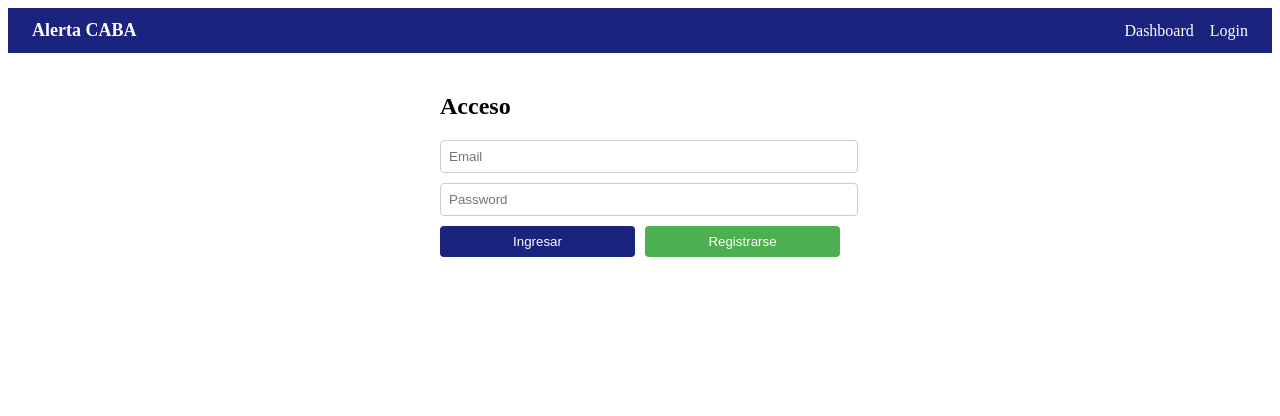
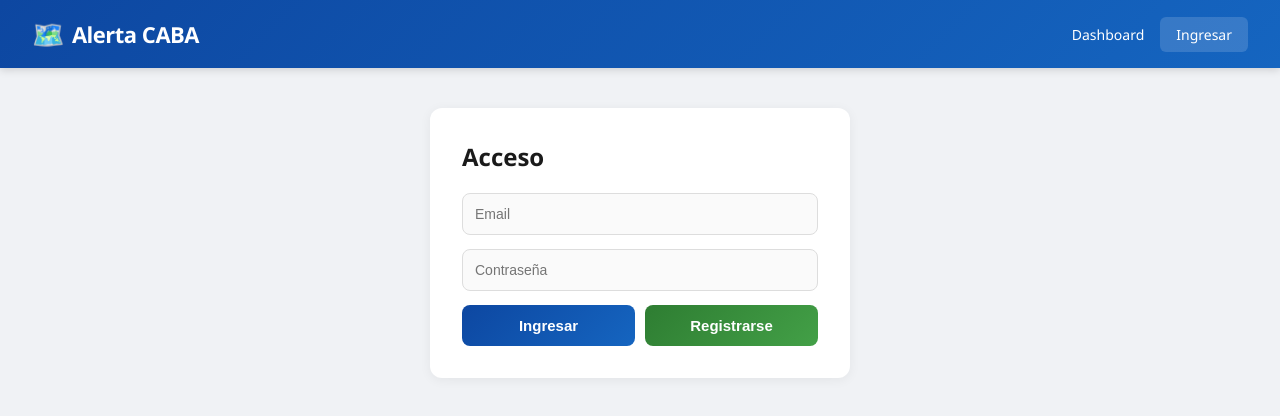
Before and after one commit to NathaNN73/riesgo-delictivo-caba, a React (Vite) app in the folder frontend/: page /login in a window 1280 px wide. Shown: the top 416 px of the page. Built offline with nearby package versions, Linux system fonts and the light colour scheme.

Commit message:
mejora de vistas

```diff
--- a/frontend/src/App.jsx
+++ b/frontend/src/App.jsx
@@ -1,44 +1,52 @@
 import { useState } from "react";
-import { BrowserRouter, Routes, Route, Link, Navigate, useNavigate } from "react-router-dom";
+import { BrowserRouter, Routes, Route, Link, Navigate, useLocation } from "react-router-dom";
 import { getToken, setToken, logout as apiLogout } from "./api";
 import Login from "./pages/Login";
 import Dashboard from "./pages/Dashboard";
 import Admin from "./pages/Admin";
 
-export default function App() {
+const S = {
+  nav: { display:"flex",justifyContent:"space-between",alignItems:"center",padding:"16px 32px",
+    background:"linear-gradient(135deg, #0d47a1, #1565c0)",color:"#fff",boxShadow:"0 2px 8px rgba(0,0,0,.15)" },
+  logo: { fontSize:22, fontWeight:800, letterSpacing:-0.5, display:"flex",alignItems:"center",gap:8 },
+  link: (active) => ({ color:"#fff",textDecoration:"none",padding:"8px 16px",borderRadius:6,
+    background:active?"rgba(255,255,255,.15)":"transparent",fontWeight:500,fontSize:14 }),
+  btn: { marginLeft:12,background:"#ef5350",color:"#fff",border:"none",padding:"6px 16px",
+    borderRadius:6,fontWeight:600,cursor:"pointer",fontSize:13 },
+  main: { maxWidth:960, margin:"32px auto", padding:"0 24px" },
+};
+
+function Layout() {
   const [auth, setAuth] = useState(!!getToken());
-
-  const handleLogin = (token) => { setToken(token); setAuth(true); };
+  const loc = useLocation();
+  const handleLogin = (t) => { setToken(t); setAuth(true); };
   const handleLogout = () => { apiLogout(); setAuth(false); };
 
   return (
-    <BrowserRouter>
-      <nav style={navStyle}>
-        <span style={{ fontWeight: "bold", fontSize: 18 }}>Alerta CABA</span>
-        <div>
-          <Link to="/" style={linkStyle}>Dashboard</Link>
-          {auth && <Link to="/admin" style={linkStyle}>Admin</Link>}
-          {auth ? (
-            <button onClick={handleLogout} style={btnStyle}>Salir</button>
-          ) : (
-            <Link to="/login" style={linkStyle}>Login</Link>
-          )}
+    <>
+      <nav style={S.nav}>
+        <Link to="/" style={{ textDecoration:"none",color:"#fff" }}>
+          <span style={S.logo}><span style={{fontSize:26}}>🗺️</span> Alerta CABA</span>
+        </Link>
+        <div style={{ display:"flex",alignItems:"center",gap:0 }}>
+          <Link to="/" style={S.link(loc.pathname==="/")}>Dashboard</Link>
+          {auth && <Link to="/admin" style={S.link(loc.pathname==="/admin")}>Admin</Link>}
+          {auth
+            ? <button onClick={handleLogout} style={S.btn}>Salir</button>
+            : <Link to="/login" style={S.link(loc.pathname==="/login")}>Ingresar</Link>}
         </div>
       </nav>
-      <main style={{ maxWidth: 900, margin: "20px auto", padding: "0 20px" }}>
+      <main style={S.main}>
         <Routes>
           <Route path="/" element={<Dashboard />} />
           <Route path="/login" element={<Login onLogin={handleLogin} />} />
           <Route path="/admin" element={auth ? <Admin /> : <Navigate to="/login" />} />
         </Routes>
       </main>
-    </BrowserRouter>
+    </>
   );
 }
 
-const navStyle = {
-  display: "flex", justifyContent: "space-between", alignItems: "center",
-  padding: "12px 24px", background: "#1a237e", color: "white",
-};
-const linkStyle = { color: "white", marginLeft: 16, textDecoration: "none" };
-const btnStyle = { marginLeft: 16, background: "#c62828", color: "white", border: "none", padding: "4px 12px", borderRadius: 4, cursor: "pointer" };
+export default function App() {
+  return <BrowserRouter><Layout /></BrowserRouter>;
+}
--- /dev/null
+++ b/frontend/src/index.css
@@ -0,0 +1,2 @@
+*, *::before, *::after { box-sizing: border-box; margin: 0; padding: 0; }
+body { font-family: 'Segoe UI', system-ui, sans-serif; background: #f0f2f5; color: #1a1a1a; min-height: 100vh; }
--- a/frontend/src/main.jsx
+++ b/frontend/src/main.jsx
@@ -1,6 +1,7 @@
 import { StrictMode } from "react";
 import { createRoot } from "react-dom/client";
 import App from "./App";
+import "./index.css";
 
 createRoot(document.getElementById("app")).render(
   <StrictMode><App /></StrictMode>
--- a/frontend/src/pages/Admin.jsx
+++ b/frontend/src/pages/Admin.jsx
@@ -1,93 +1,86 @@
 import { useState, useEffect, useCallback } from "react";
 import { entrenar, metricas, wsUrl } from "../api";
 
+const card = { background:"#fff", borderRadius:12, padding:24, boxShadow:"0 2px 12px rgba(0,0,0,.06)" };
+const btn = (d) => ({ width:"100%",padding:12,background:d?"#9e9e9e":"linear-gradient(135deg,#0d47a1,#1565c0)",
+  color:"#fff",border:"none",borderRadius:8,fontSize:14,fontWeight:700,cursor:d?"not-allowed":"pointer" });
+const input = { width:"100%",padding:"10px 12px",borderRadius:8,border:"1px solid #ddd",fontSize:14,marginBottom:10,background:"#fafafa" };
+
+const metricRows = [
+  ["Uptime", m => `${m.uptime_segundos.toFixed(0)}s`],
+  ["MongoDB", m => m.mongo_conectado?"🟢":"🔴"],
+  ["Redis", m => m.redis_conectado?"🟢":"🔴"],
+  ["Entrenando", m => m.entrenando?"▶️ Sí":"⏸️ No"],
+  ["Época", m => `${m.epoca_actual}/${m.epocas_totales}`],
+  ["Predicciones", m => m.predicciones],
+  ["Cache hits", m => m.cache_hits],
+  ["Latencia prom", m => `${m.latencia_prom_ms.toFixed(1)}ms`],
+];
+
+const resultRows = (r) => [
+  ["Train", r.train_size],["Test", r.test_size],
+  ["Accuracy", (r.accuracy*100).toFixed(1)+"%"],
+  ["Precision", (r.precision*100).toFixed(1)+"%"],
+  ["Recall", (r.recall*100).toFixed(1)+"%"],
+  ["F1", (r.f1*100).toFixed(1)+"%"],
+  ["VP (TP)", r.tp],["VN (TN)", r.tn],
+  ["FP", r.fp],["FN", r.fn],
+];
+
 export default function Admin() {
-  const [m, setM] = useState(null);
-  const [wsMsg, setWsMsg] = useState(null);
-  const [entrenando, setEntrenando] = useState(false);
-  const [epocas, setEpocas] = useState(200);
+  const [m,setM]=useState(null); const [ws,setWs]=useState(null);
+  const [loading,setLoading]=useState(false); const [ep,setEp]=useState(200); const [res,setRes]=useState(null);
 
-  const cargar = useCallback(async () => {
-    try { setM(await metricas()); } catch {}
-  }, []);
+  const load = useCallback(async ()=>{ try{setM(await metricas())}catch{}},[]);
+  useEffect(()=>{ load(); const t=setInterval(load,3000); return ()=>clearInterval(t); },[load]);
+  useEffect(()=>{ const w=new WebSocket(wsUrl()); w.onmessage=e=>setWs(JSON.parse(e.data)); return ()=>w.close(); },[]);
 
-  useEffect(() => { cargar(); const id = setInterval(cargar, 3000); return () => clearInterval(id); }, [cargar]);
-
-  useEffect(() => {
-    const ws = new WebSocket(wsUrl());
-    ws.onmessage = (e) => setWsMsg(JSON.parse(e.data));
-    return () => ws.close();
-  }, []);
-
-  const iniciar = async () => {
-    setEntrenando(true);
-    try { await entrenar(epocas); cargar(); } catch (e) { alert(e.message); }
-    setEntrenando(false);
-  };
+  const start = async ()=> { setLoading(true); setRes(null); try{setRes(await entrenar(ep)); load()}catch(e){alert(e.message)} setLoading(false); };
+  const busy = loading || m?.entrenando;
 
   return (
     <div>
-      <h2>Panel de Administración</h2>
-
-      <div style={{ display: "grid", gridTemplateColumns: "1fr 1fr", gap: 16 }}>
-        <Panel titulo="Clúster">
-          {m && <Metricas m={m} />}
-        </Panel>
-
-        <Panel titulo="Entrenamiento">
-          <label>Épocas</label>
-          <input type="number" value={epocas} onChange={e => setEpocas(+e.target.value)}
-            style={{ width: "100%", padding: 6, marginBottom: 8, borderRadius: 4, border: "1px solid #ccc" }} />
-          <button onClick={iniciar} disabled={entrenando || m?.entrenando}
-            style={btnStyle(entrenando || m?.entrenando)}>
-            {entrenando || m?.entrenando ? "Entrenando..." : "Iniciar entrenamiento"}
+      <h2 style={{fontSize:24,fontWeight:700,marginBottom:20}}>Panel de Administración</h2>
+      <div style={{display:"grid",gridTemplateColumns:"1fr 1fr",gap:20}}>
+        <div style={card}>
+          <h3 style={{fontSize:16,fontWeight:700,marginBottom:16}}>📊 Clúster</h3>
+          {m && <table style={{width:"100%",borderCollapse:"collapse"}}><tbody>
+            {metricRows.map(([k,fn])=><tr key={k}>
+              <td style={{padding:"6px 0",fontWeight:600,color:"#555",fontSize:13}}>{k}</td>
+              <td style={{textAlign:"right",fontSize:14}}>{fn(m)}</td></tr>)}
+          </tbody></table>}
+        </div>
+        <div style={card}>
+          <h3 style={{fontSize:16,fontWeight:700,marginBottom:16}}>🏋️ Entrenamiento</h3>
+          <label style={{display:"block",marginBottom:4,fontWeight:600,fontSize:13,color:"#555"}}>Épocas</label>
+          <input type="number" value={ep} onChange={e=>setEp(+e.target.value)} style={input} />
+          <button onClick={start} disabled={busy} style={btn(busy)}>
+            {busy?"Entrenando...":"Iniciar entrenamiento"}
           </button>
-          {wsMsg?.tipo === "progreso_entrenamiento" && (
-            <div style={{ marginTop: 8, padding: 8, background: "#e3f2fd", borderRadius: 4 }}>
-              Época {wsMsg.epoca}/{wsMsg.total} — Costo: {wsMsg.costo.toFixed(4)}
+          {ws?.tipo==="progreso_entrenamiento" && (
+            <div style={{marginTop:12,padding:12,background:"#e3f2fd",borderRadius:8,fontSize:13}}>
+              Época {ws.epoca}/{ws.total} — Costo: {ws.costo.toFixed(4)}
             </div>
           )}
-        </Panel>
+        </div>
       </div>
+      {res && (
+        <div style={{...card,marginTop:20}}>
+          <h3 style={{fontSize:16,fontWeight:700,marginBottom:16}}>✅ Resultado del entrenamiento</h3>
+          <div style={{display:"grid",gridTemplateColumns:"1fr 1fr",gap:16}}>
+            <table style={{width:"100%",borderCollapse:"collapse"}}><tbody>
+              {resultRows(res).slice(0,5).map(([k,v])=><tr key={k}>
+                <td style={{padding:"6px 0",fontWeight:600,color:"#555"}}>{k}</td>
+                <td style={{textAlign:"right",fontWeight:700}}>{v}</td></tr>)}
+            </tbody></table>
+            <table style={{width:"100%",borderCollapse:"collapse"}}><tbody>
+              {resultRows(res).slice(5).map(([k,v])=><tr key={k}>
+                <td style={{padding:"6px 0",fontWeight:600,color:"#555"}}>{k}</td>
+                <td style={{textAlign:"right",fontWeight:700}}>{v}</td></tr>)}
+            </tbody></table>
+          </div>
+        </div>
+      )}
     </div>
   );
 }
-
-function Panel({ titulo, children }) {
-  return (
-    <div style={{ padding: 16, background: "#f5f5f5", borderRadius: 8 }}>
-      <h3 style={{ margin: "0 0 12px 0" }}>{titulo}</h3>
-      {children}
-    </div>
-  );
-}
-
-function Metricas({ m }) {
-  const rows = [
-    ["Uptime", `${m.uptime_segundos.toFixed(0)}s`],
-    ["MongoDB", m.mongo_conectado ? "✅" : "❌"],
-    ["Redis", m.redis_conectado ? "✅" : "❌"],
-    ["Entrenando", m.entrenando ? "Sí" : "No"],
-    ["Época", `${m.epoca_actual}/${m.epocas_totales}`],
-    ["Predicciones", m.predicciones],
-    ["Cache hits", m.cache_hits],
-    ["Latencia prom", `${m.latencia_prom_ms.toFixed(1)}ms`],
-  ];
-  return (
-    <table style={{ width: "100%" }}>
-      <tbody>
-        {rows.map(([k, v]) => (
-          <tr key={k}><td style={{ padding: 4, fontWeight: "bold" }}>{k}</td><td>{v}</td></tr>
-        ))}
-      </tbody>
-    </table>
-  );
-}
-
-function btnStyle(disabled) {
-  return {
-    width: "100%", padding: 10,
-    background: disabled ? "#9e9e9e" : "#1a237e",
-    color: "white", border: "none", borderRadius: 4, cursor: disabled ? "not-allowed" : "pointer",
-  };
-}
--- a/frontend/src/pages/Dashboard.jsx
+++ b/frontend/src/pages/Dashboard.jsx
@@ -14,60 +14,57 @@ const BARRIOS = {
 };
 const DIAS = ["Lunes","Martes","Miércoles","Jueves","Viernes","Sábado","Domingo"];
 
+const card = { background:"#fff", borderRadius:12, padding:32, boxShadow:"0 2px 12px rgba(0,0,0,.06)" };
+const label = { display:"block", marginBottom:4, fontWeight:600, fontSize:13, color:"#555" };
+const field = { display:"block", width:"100%", padding:"10px 12px", borderRadius:8, border:"1px solid #ddd",
+  fontSize:14, marginBottom:16, background:"#fafafa" };
+const btn = { width:"100%", padding:"14px", background:"linear-gradient(135deg,#0d47a1,#1565c0)",
+  color:"#fff",border:"none",borderRadius:8,fontSize:16,fontWeight:700,cursor:"pointer",marginTop:4 };
+
+const riskColors = { 1: { bg:"#ffebee", border:"#ef5350", color:"#c62828", label:"ALTO" },
+  0: { bg:"#e8f5e9", border:"#66bb6a", color:"#2e7d32", label:"BAJO" } };
+
 export default function Dashboard() {
-  const [hora, setHora] = useState(22);
-  const [barrio, setBarrio] = useState(20);
-  const [dia, setDia] = useState(5);
-  const [result, setResult] = useState(null);
-  const [error, setError] = useState("");
+  const [h,setH]=useState(22); const [b,setB]=useState(20); const [d,setD]=useState(5);
+  const [r,setR]=useState(null); const [e,setE]=useState("");
 
-  const consultar = async () => {
-    setError(""); setResult(null);
-    try {
-      const r = await predecir(hora, barrio, dia);
-      setResult(r);
-    } catch (e) {
-      setError(e.message);
-    }
-  };
+  const q = async () => { setE(""); try { setR(await predecir(h,b,d)); } catch(ex) { setE(ex.message); } };
 
   return (
-    <div style={{ maxWidth: 500, margin: "40px auto" }}>
-      <h2>Consultar riesgo delictivo</h2>
-      <label>Hora (0-23)</label>
-      <input type="number" min={0} max={23} value={hora} onChange={e => setHora(+e.target.value)} style={inputStyle} />
-
-      <label>Barrio</label>
-      <select value={barrio} onChange={e => setBarrio(+e.target.value)} style={inputStyle}>
-        {Object.entries(BARRIOS).map(([id, name]) => (
-          <option key={id} value={id}>{name}</option>
-        ))}
-      </select>
-
-      <label>Día</label>
-      <select value={dia} onChange={e => setDia(+e.target.value)} style={inputStyle}>
-        {DIAS.map((d, i) => <option key={i} value={i}>{d}</option>)}
-      </select>
-
-      <button onClick={consultar} style={{ ...primaryBtn, width: "100%", marginTop: 10 }}>
-        Consultar
-      </button>
-
-      {error && <p style={{ color: "red", marginTop: 10 }}>{error}</p>}
-
-      {result && (
-        <div style={{ marginTop: 20, padding: 16, background: result.alto_riesgo ? "#ffebee" : "#e8f5e9", borderRadius: 8 }}>
-          <p style={{ fontSize: 24, fontWeight: "bold", margin: 0 }}>
-            {(result.probabilidad * 100).toFixed(1)}%
-          </p>
-          <p style={{ margin: "4px 0", color: result.alto_riesgo ? "#c62828" : "#2e7d32" }}>
-            Riesgo {result.alto_riesgo ? "ALTO" : "BAJO"} {result.desde_cache ? "(cache)" : ""}
-          </p>
+    <div style={card}>
+      <h2 style={{fontSize:24,fontWeight:700,marginBottom:24}}>Consultar riesgo delictivo</h2>
+      <div style={{display:"grid",gridTemplateColumns:"1fr 1fr 1fr",gap:16}}>
+        <div>
+          <label style={label}>Hora (0-23)</label>
+          <input type="number" min={0} max={23} value={h} onChange={e=>setH(+e.target.value)} style={field} />
+        </div>
+        <div>
+          <label style={label}>Barrio</label>
+          <select value={b} onChange={e=>setB(+e.target.value)} style={field}>
+            {Object.entries(BARRIOS).map(([id,name])=><option key={id} value={id}>{name}</option>)}
+          </select>
+        </div>
+        <div>
+          <label style={label}>Día</label>
+          <select value={d} onChange={e=>setD(+e.target.value)} style={field}>
+            {DIAS.map((n,i)=><option key={i} value={i}>{n}</option>)}
+          </select>
+        </div>
+      </div>
+      <button onClick={q} style={btn}>🔍 Consultar</button>
+      {e && <p style={{color:"#ef5350",marginTop:12,fontSize:14}}>{e}</p>}
+      {r && (
+        <div style={{marginTop:20,
+          background:riskColors[r.alto_riesgo].bg,
+          border:`2px solid ${riskColors[r.alto_riesgo].border}`,
+          borderRadius:12,padding:24,textAlign:"center" }}>
+          <p style={{fontSize:48,fontWeight:800,margin:0,color:riskColors[r.alto_riesgo].color}}>
+            {(r.probabilidad*100).toFixed(1)}%</p>
+          <p style={{fontSize:18,fontWeight:600,color:riskColors[r.alto_riesgo].color,margin:"4px 0"}}>
+            Riesgo {riskColors[r.alto_riesgo].label}</p>
+          <p style={{fontSize:12,color:"#888"}}>{r.desde_cache ? "⚡ desde caché" : "🧠 calculado"}</p>
         </div>
       )}
     </div>
   );
 }
-
-const inputStyle = { display: "block", width: "100%", padding: 8, marginBottom: 10, borderRadius: 4, border: "1px solid #ccc" };
-const primaryBtn = { padding: "8px 20px", background: "#1a237e", color: "white", border: "none", borderRadius: 4, cursor: "pointer" };
--- a/frontend/src/pages/Login.jsx
+++ b/frontend/src/pages/Login.jsx
@@ -2,37 +2,32 @@ import { useState } from "react";
 import { useNavigate } from "react-router-dom";
 import { login, registro } from "../api";
 
+const card = { background:"#fff", borderRadius:12, padding:32, boxShadow:"0 2px 12px rgba(0,0,0,.06)", maxWidth:420, margin:"40px auto" };
+const field = { display:"block", width:"100%", padding:"12px", borderRadius:8, border:"1px solid #ddd", fontSize:14, marginBottom:14, background:"#fafafa" };
+const btn1 = { flex:1, padding:"12px", border:"none", borderRadius:8, fontSize:15, fontWeight:700, cursor:"pointer",
+  background:"linear-gradient(135deg,#0d47a1,#1565c0)", color:"#fff" };
+const btn2 = { ...btn1, background:"linear-gradient(135deg,#2e7d32,#43a047)" };
+
 export default function Login({ onLogin }) {
-  const [email, setEmail] = useState("");
-  const [password, setPassword] = useState("");
-  const [error, setError] = useState("");
-  const navigate = useNavigate();
+  const [email, setEmail] = useState(""); const [pass, setPass] = useState("");
+  const [error, setError] = useState(""); const nav = useNavigate();
 
-  const handle = async (fn, isLogin) => {
+  const go = async (fn, isLogin) => {
     setError("");
-    try {
-      const data = await fn(email, password);
-      if (isLogin) onLogin(data.token);
-      navigate("/admin");
-    } catch (e) {
-      setError(e.message);
-    }
+    try { const d = await fn(email, pass); if (isLogin) onLogin(d.token); nav("/admin"); }
+    catch (e) { setError(e.message); }
   };
 
   return (
-    <div style={{ maxWidth: 400, margin: "40px auto" }}>
-      <h2>Acceso</h2>
-      <input placeholder="Email" value={email} onChange={e => setEmail(e.target.value)} style={inputStyle} />
-      <input placeholder="Password" type="password" value={password} onChange={e => setPassword(e.target.value)} style={inputStyle} />
-      {error && <p style={{ color: "red" }}>{error}</p>}
-      <div style={{ display: "flex", gap: 10 }}>
-        <button onClick={() => handle(login, true)} style={primaryBtn}>Ingresar</button>
-        <button onClick={() => handle(registro, false)} style={secondaryBtn}>Registrarse</button>
+    <div style={card}>
+      <h2 style={{fontSize:24,fontWeight:700,marginBottom:20}}>Acceso</h2>
+      <input placeholder="Email" value={email} onChange={e=>setEmail(e.target.value)} style={field} />
+      <input placeholder="Contraseña" type="password" value={pass} onChange={e=>setPass(e.target.value)} style={field} />
+      {error && <p style={{color:"#ef5350",fontSize:14,marginBottom:10}}>{error}</p>}
+      <div style={{display:"flex",gap:10}}>
+        <button onClick={()=>go(login,true)} style={btn1}>Ingresar</button>
+        <button onClick={()=>go(registro,false)} style={btn2}>Registrarse</button>
       </div>
     </div>
   );
 }
-
-const inputStyle = { display: "block", width: "100%", padding: 8, marginBottom: 10, borderRadius: 4, border: "1px solid #ccc" };
-const primaryBtn = { padding: "8px 20px", background: "#1a237e", color: "white", border: "none", borderRadius: 4, cursor: "pointer", flex: 1 };
-const secondaryBtn = { ...primaryBtn, background: "#4caf50", flex: 1 };
```
